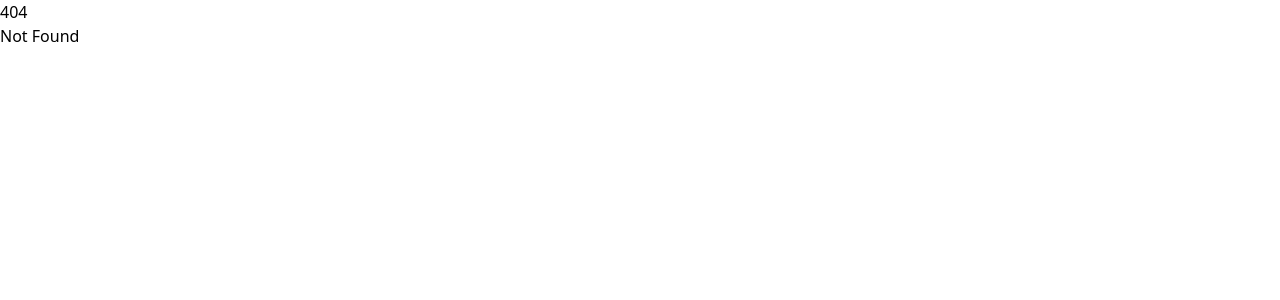
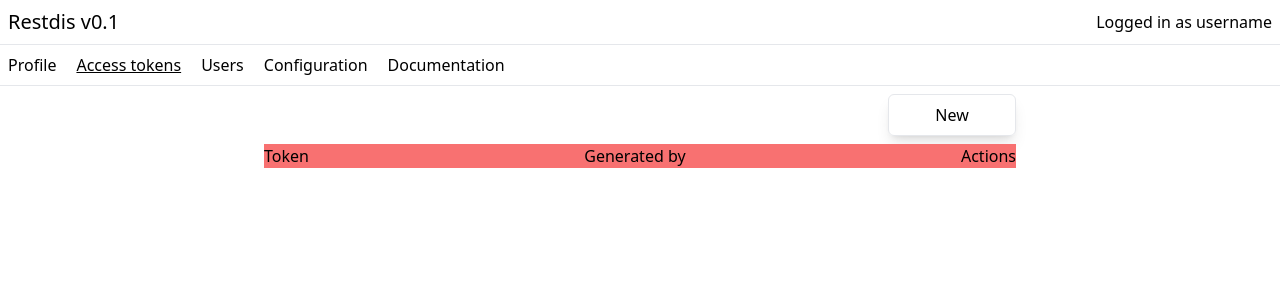
Before and after one commit to joseph0x45/restdis, a SvelteKit app in the folder admin/: page /tokens in a window 1280 px wide. Before the commit this address had no page. Shown: the top 300 px of the page. Built offline with nearby package versions, Linux system fonts and the light colour scheme.

Commit message:
start access token page implementation

```diff
--- a/admin/src/lib/stores.ts
+++ b/admin/src/lib/stores.ts
@@ -1,3 +1,3 @@
 import { writable } from "svelte/store"
 
-export const location = writable("/profile")
+export const location = writable("profile")
--- a/admin/src/routes/(authed)/+layout.svelte
+++ b/admin/src/routes/(authed)/+layout.svelte
@@ -3,23 +3,23 @@
 	const links = [
 		{
 			title: 'Profile',
-			href: '/profile'
+			href: 'profile'
 		},
 		{
 			title: 'Access tokens',
-			href: '/version'
+			href: 'tokens'
 		},
 		{
 			title: 'Users',
-			href: '/version'
+			href: 'users'
 		},
 		{
 			title: 'Configuration',
-			href: '/config'
+			href: 'config'
 		},
 		{
 			title: 'Documentation',
-			href: '/docs'
+			href: 'docs'
 		}
 	];
 </script>
@@ -34,10 +34,10 @@
 	{#each links as link}
 		<a
 			class={` ${link.href === $location ? 'underline' : ''} hover:underline `}
-			href={`/console/${link.href}`}>{link.title}</a
+			href={`/${link.href}`}>{link.title}</a
 		>
 	{/each}
 </div>
-<div class="m-auto flex justify-center w-[50%]">
+<div class="m-auto flex justify-center w-[60%]">
 	<slot />
 </div>
--- a/admin/src/routes/(authed)/profile/+page.svelte
+++ b/admin/src/routes/(authed)/profile/+page.svelte
@@ -1,4 +1,9 @@
 <script lang="ts">
+	import { onMount } from 'svelte';
+	import { location } from '$lib/stores';
+	onMount(() => {
+		location.set('profile');
+	});
 	let username = 'username';
 	let password = '*************';
 	let saving = false;
--- /dev/null
+++ b/admin/src/routes/(authed)/tokens/+page.svelte
@@ -0,0 +1,21 @@
+<script lang="ts">
+	import { onMount } from 'svelte';
+	import { location } from '$lib/stores';
+
+	onMount(() => {
+		location.set('tokens');
+	});
+</script>
+
+<div class="w-full p-2 flex flex-col gap-2">
+	<div class="w-full flex justify-end">
+		<button class="shadow-lg p-2 border w-32 rounded-md">
+      <h1>New</h1>
+    </button>
+	</div>
+  <div class="w-full h-full bg-red-400 flex justify-between">
+    <h1>Token</h1>
+    <h1>Generated by</h1>
+    <h1>Actions</h1>
+  </div>
+</div>
```
